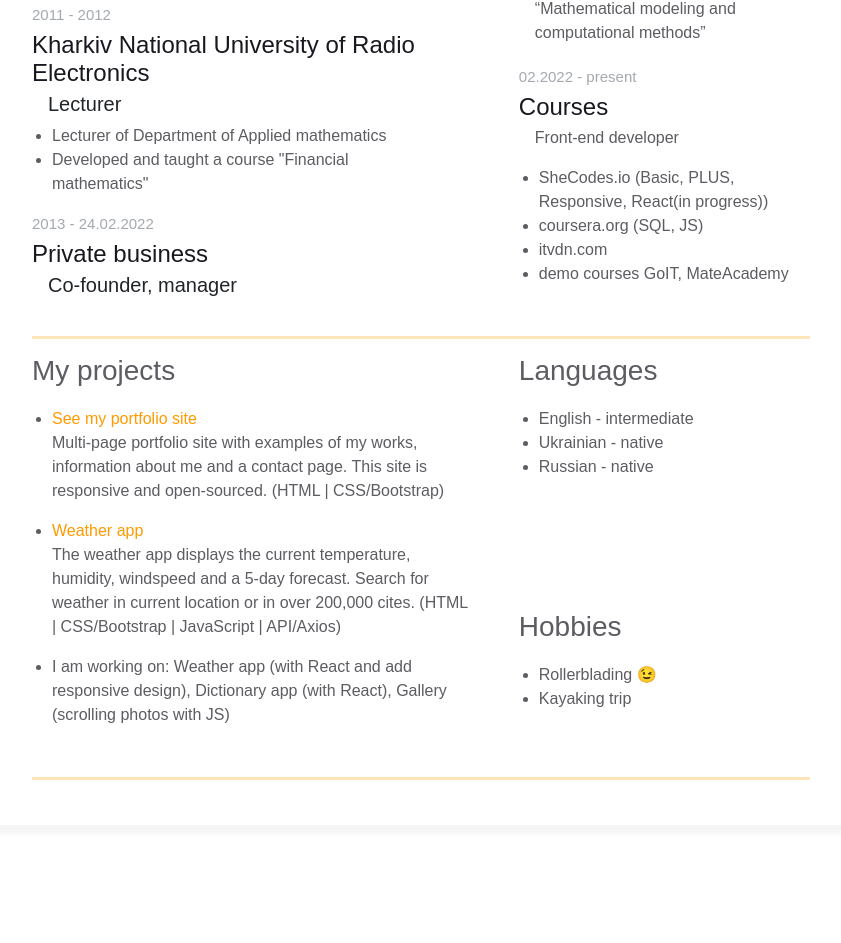
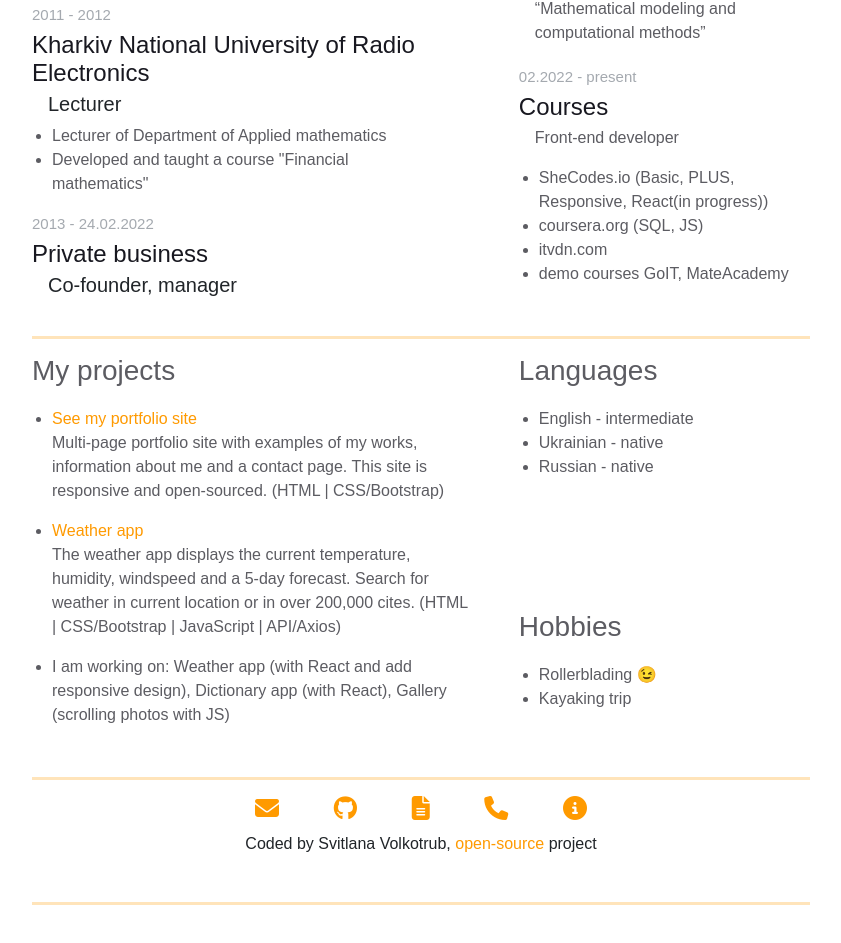
Before and after one commit to SVolkotrub/homepage, a plain HTML site: page index.html in a window 1280 px wide. Shown: the part 1064-2007 px from the top of the page, without its empty margins (219-1060 px from the left). Before the commit the page ends 1940 px from the top, so only its background shows below. Drawn offline with nearby package versions, Linux system fonts and the light colour scheme.

Commit message:
Added footer

```diff
--- a/index.html
+++ b/index.html
@@ -44,7 +44,7 @@
                                 </div>
                                 <span>volkotrub.design@gmail.com</span>
                             </a>
-                            <a href="https://www.instagram.com/binarystudiocat/" rel="author" class="contact-info__item">
+                            <a href="" rel="author" class="contact-info__item" id="phone">
                                 <div class="contact-info__item-icon-wrapper">
                                     <i class="fa-solid fa-mobile contact-info__item-icon"></i>
                                 </div>
@@ -231,6 +231,30 @@
                         </div>
                     </div>
                 </div>
+                <footer class="container">
+                    <div class="resume__block">
+                        <h4 class="text-center">
+                            <a href="mailto:volkotrub.design@gmail.com" class="text-decoration-none" title="My e-mail"><i
+                                    class="fa-solid fa-envelope footer-icon me-2 me-md-5"></i>
+                            </a>
+                            <a href="https://github.com/SVolkotrub" target="_blank" class="text-decoration-none"
+                                title="Github profile"><i class="fa-brands fa-github footer-icon me-2 me-md-5"></i>
+                            </a>
+                            <a href="https://drive.google.com/drive/folders/18INaJEijxi7DX977fhHR-xEfNqd_0eoB?hl=ru"
+                                class="text-decoration-none" target="_blank" title="See my Resume"><i
+                                    class="fa-solid fa-file-lines footer-icon me-2 me-md-5"></i>
+                            </a>
+                            <a href="/index.html#phone" class="text-decoration-none" title="See my Phone number"><i
+                                    class="fa-solid fa-phone footer-icon me-2 me-md-5"></i></a>
+                            <a href="https://portfolio-volkotrub.netlify.app/index.html" target="_blank" class="text-decoration-none" title="My portfolio site"><i
+                                    class="fa-solid fa-circle-info footer-icon"></i></a>
+                        </h4>
+                        <p class="text-center">Coded by Svitlana Volkotrub, <a
+                                href="https://github.com/SVolkotrub/homepage" class="project-link"
+                                target="_blank" title="See on Github">open-source</a> project
+                        </p>
+                    </div>
+                </footer>
             </div>
         </div>
     </main>
--- a/styles.css
+++ b/styles.css
@@ -267,3 +267,10 @@ body {
     color: var(--text-decoration-color);
     text-decoration: none;
 }
+.footer-icon {
+    color: var(--text-decoration-color);
+}
+
+.footer-icon:hover {
+    color: var(--secondary-text-color);
+}
```
